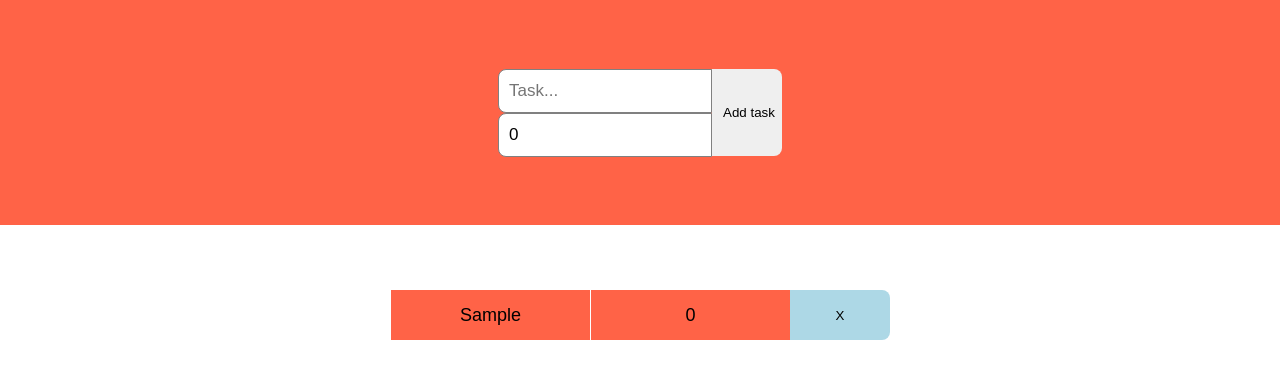
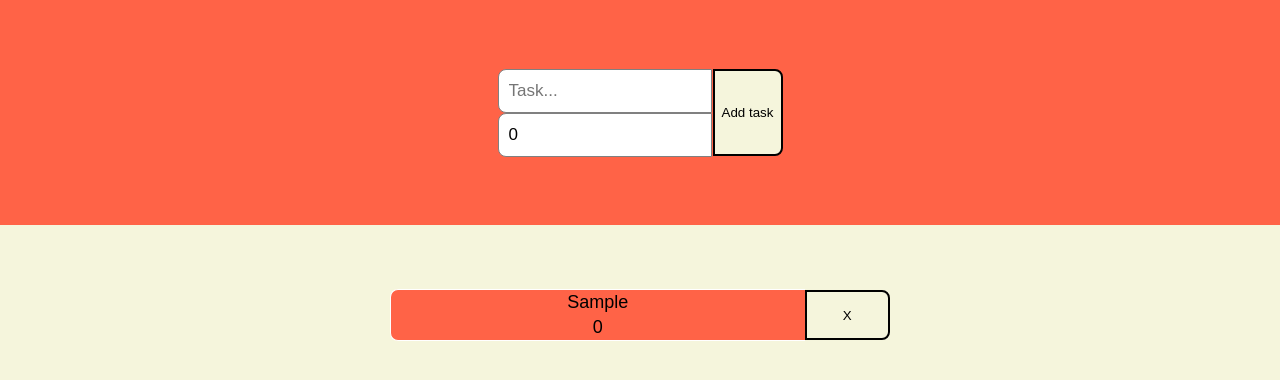
Before and after one commit to a-velasquez/ts-todo, a React (Create React App) app: page / in a window 1280 px wide. Both pictures are taken after typing "Sample" into the empty fields and a click on the button "Add task". Shown: the top 380 px of the page. Built offline with nearby package versions, Linux system fonts and the light colour scheme.

Commit message:
modify css of button and task content, task deadline

```diff
--- a/src/App.css
+++ b/src/App.css
@@ -35,10 +35,11 @@
 .header button {
   width: 70px;
   height: 87px;
-  border: none;
+  border: 2px solid black;
+  margin-left: 1px;
+  background-color: beige;
   border-bottom-right-radius: 8px;
   border-top-right-radius: 8px;
-  padding-left: 10px;
   cursor: pointer;
 }
 
@@ -46,6 +47,7 @@
   flex: 70%;
   width: 100%;
   display: flex;
+  background-color: beige;
   align-items: center;
   padding-top: 50px;
   flex-direction: column;
@@ -55,11 +57,12 @@
   width: 500px;
   height: 50px;
   display: flex;
+  align-items: center;
   color: black;
   margin: 15px;
 }
 
-.task .content {
+.task .content span {
   flex: 80%;
   height: 100%;
   display: flex;
@@ -67,11 +70,24 @@
   align-items: center;
 }
 
-.task .content span {
+.task .content {
   display: grid;
   place-items: center;
   border: 1px solid white;
   width: 100%;
+  height: 100%;
+  font-size: 18px;
+  border-right: none;
+  border-top-left-radius: 8px;
+  border-bottom-left-radius: 8px;
+  background-color: tomato;
+}
+
+.task .deadline {
+  display: grid;
+  place-items: center;
+  border: 1px solid white;
+  width: 20%;
   height: 100%;
   font-size: 18px;
   border-right: none;
@@ -81,8 +97,8 @@
 .task button {
   flex: 20%;
   height: 100%;
-  border: none;
-  background-color: lightblue;
+  border: 2px solid black;
+  background-color: beige;
   border-top-right-radius: 8px;
   border-bottom-right-radius: 8px;
   color: black;
```
